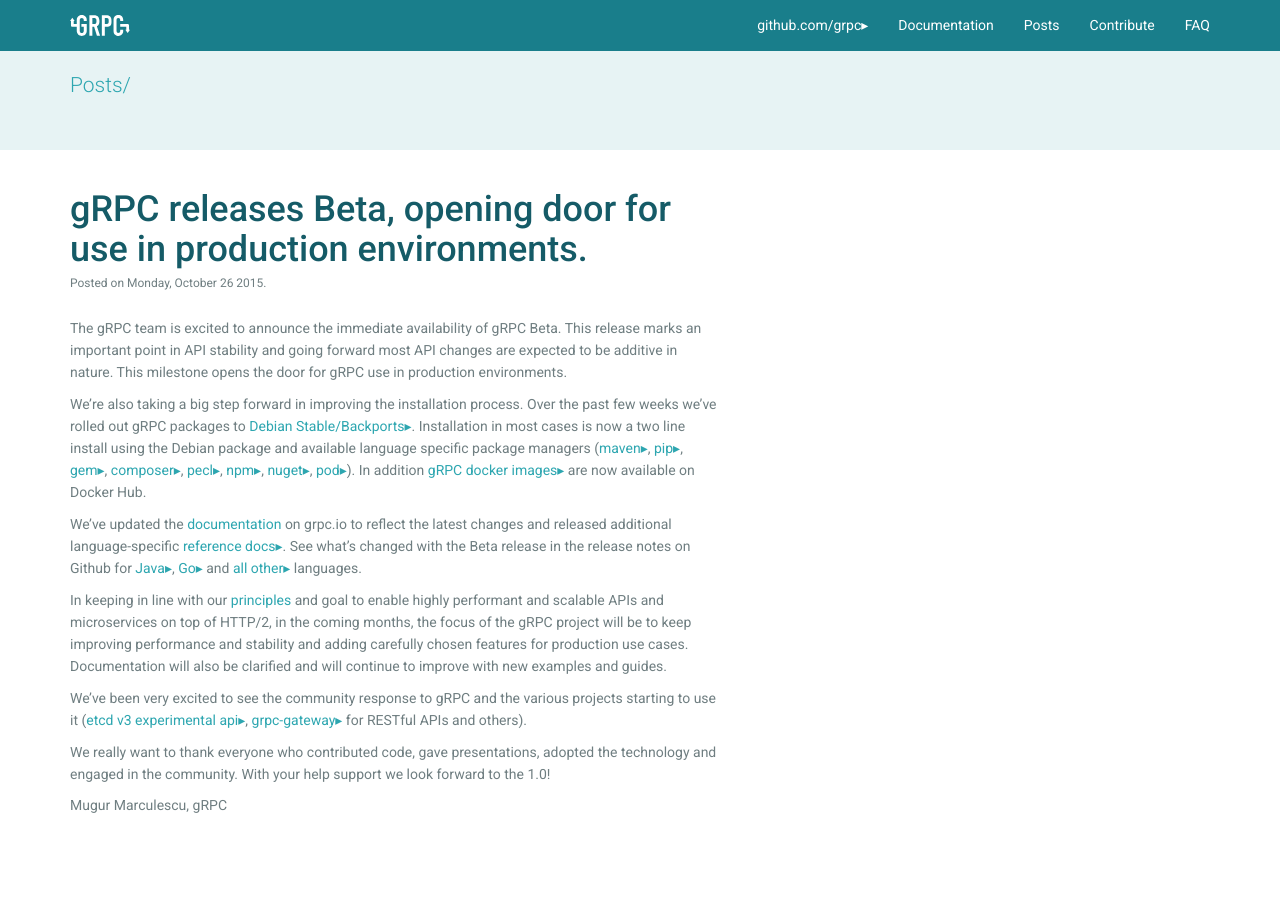
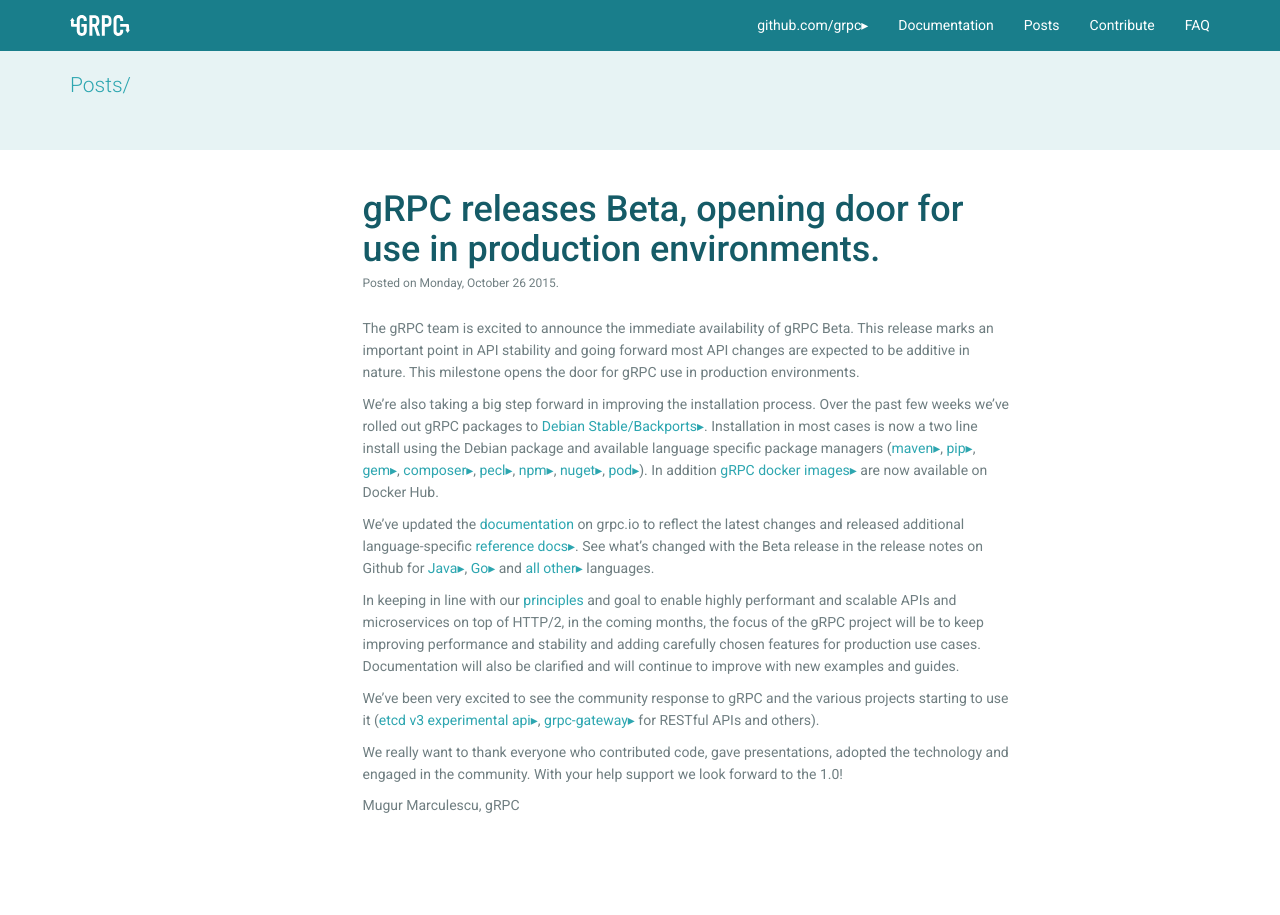
Before and after one commit to grpc/grpc.github.io, a Jekyll site: the page built from _posts/2015-10-26-principles.html, in a window 1280 px wide. Built offline with Jekyll 4.4.1, drawn with Linux system fonts in a browser that asks for light colours; nearby versions of some CDN libraries; Markdown is read by kramdown in place of the engine named in the settings.

Commit message:
Better medium page width post layout.

```diff
--- a/_layouts/post.html
+++ b/_layouts/post.html
@@ -13,6 +13,9 @@
 
 <div class="container vpad">
   <div class="row">
+    <div class="col-md-3">
+      <!-- empty ok for improved readability on left screen edge -->
+    </div>
     <div class="col-md-7">
       <article class="post">
         <h1>{{ page.title }}</h1>
```
